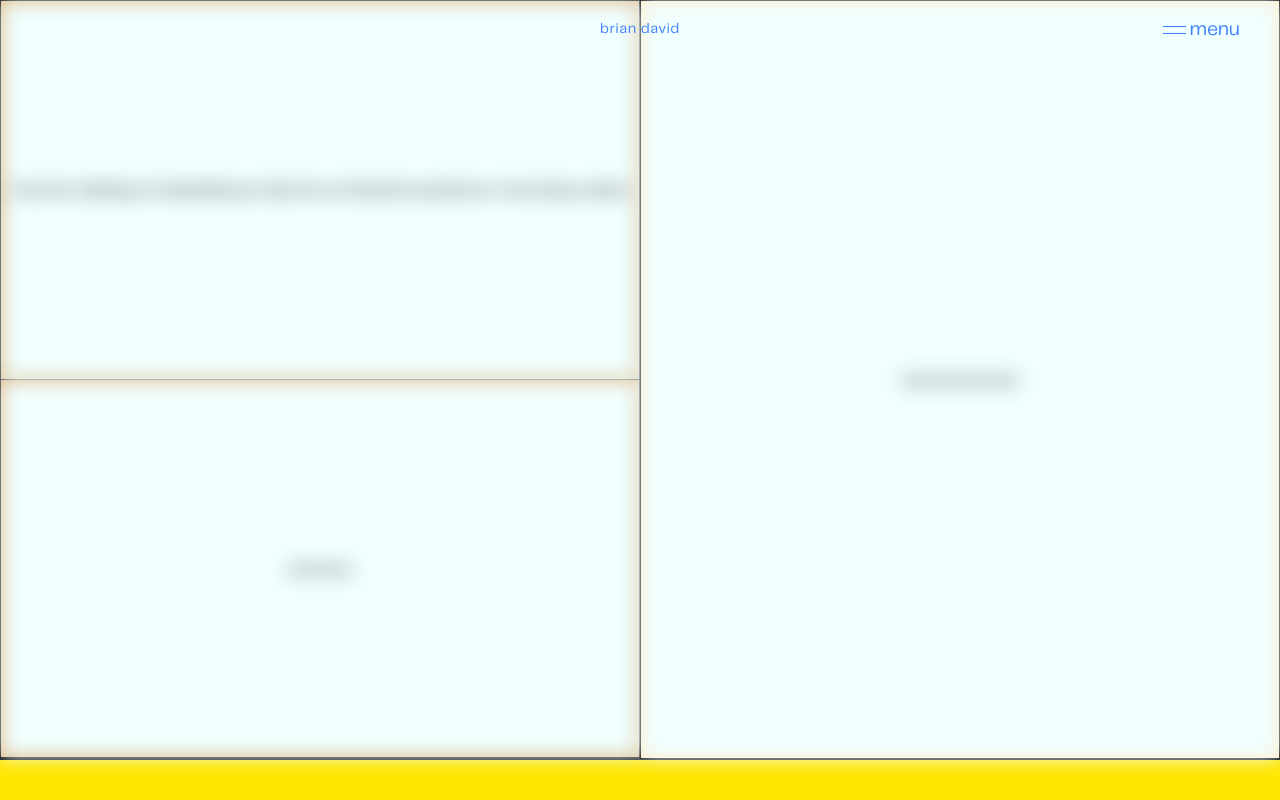
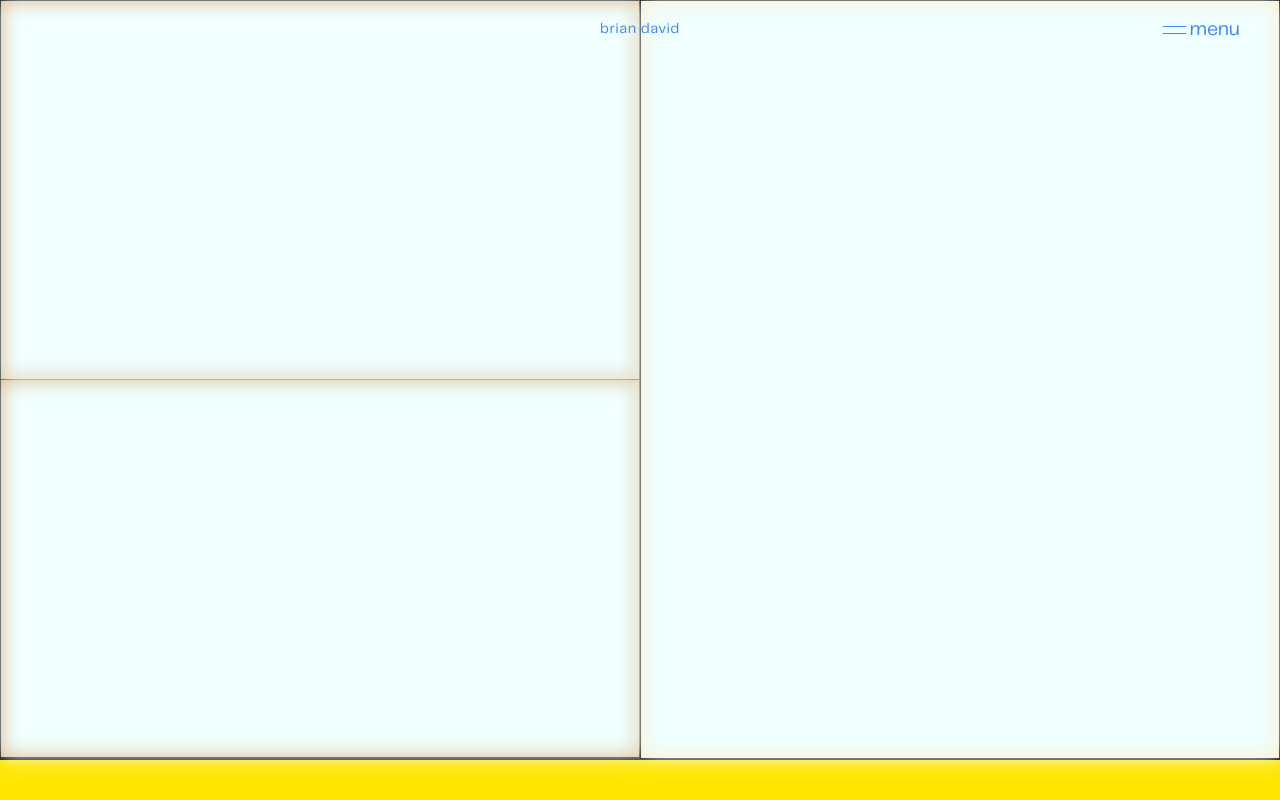
Before and after one commit to brian-david4/brian-portfolio-website, a React (Vite) app in the folder portfolio-website/: page /about in a window 1280 px wide. Shown: the top 800 px of the page. Built offline with nearby package versions, Linux system fonts and the light colour scheme.

Commit message:
Add exit animation for Magnetic Text

```diff
--- a/portfolio-website/src/components/MouseFollowText/MouseFollowText.tsx
+++ b/portfolio-website/src/components/MouseFollowText/MouseFollowText.tsx
@@ -4,11 +4,11 @@ import styles from "./followText.module.css";
 
 interface MouseFollowTextProps {
   children: string;
-  // isHovered: boolean;
 }
 
 const MouseFollowText = ({ children }: MouseFollowTextProps) => {
   const [position, setPosition] = useState({ x: 0, y: 0 });
+  const [isHovered, setIsHovered] = useState(false);
   const ref = useRef<HTMLDivElement | null>(null);
 
   const mouseMove = (e: React.MouseEvent) => {
@@ -20,8 +20,13 @@ const MouseFollowText = ({ children }: MouseFollowTextProps) => {
     setPosition({ x, y });
   };
 
+  const mouseEnter = () => {
+    setIsHovered(true);
+  };
+
   const mouseLeave = () => {
     setPosition({ x: 0, y: 0 });
+    setIsHovered(false);
   };
 
   return (
@@ -30,8 +35,16 @@ const MouseFollowText = ({ children }: MouseFollowTextProps) => {
       ref={ref}
       onMouseMove={mouseMove}
       onMouseLeave={mouseLeave}
-      animate={{ x: position.x, y: position.y }}
-      transition={{ type: "spring", stiffness: 50, damping: 50 }}
+      onMouseEnter={mouseEnter}
+      animate={
+        isHovered
+          ? { x: position.x, y: position.y }
+          : {
+              opacity: 0,
+              transition: { duration: 0.5, ease: [0.16, 1, 0.3, 1] },
+            }
+      }
+      transition={{ type: "spring", stiffness: 150, damping: 50 }}
     >
       {children}
     </motion.div>
```
